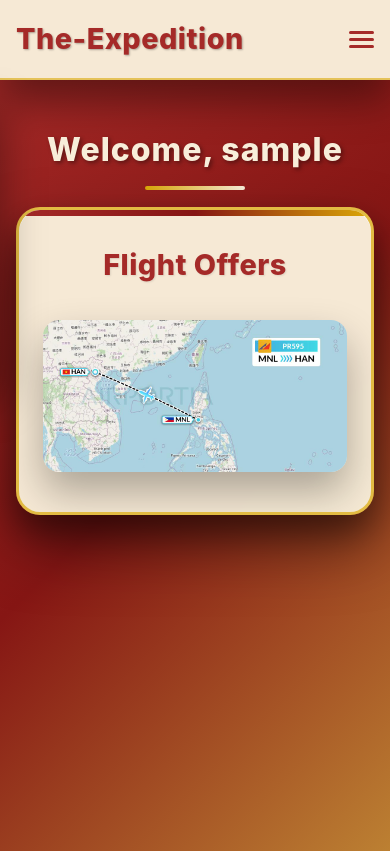
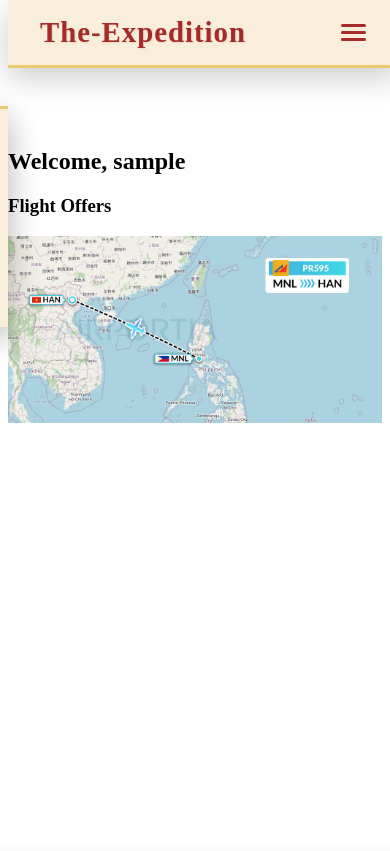
Before and after one commit to asdfgcarlo/TheExpedition, a Flask app: page /dashboard in a window 390 px wide. After the commit the page ends 423 px from the top, so only its background shows below. Run offline with Flask 3, Linux system fonts and the light colour scheme; the visitor is signed in with stand-in values (Sample User, id 1); some libraries are stand-ins or nearby versions.

Commit message:
update dashboard.html

```diff
--- a/static/dashboard.css
+++ b/static/dashboard.css
@@ -1,32 +1,16 @@
-/* dashboard.css - Red BG + Yellow Theme */
-* {
-    margin: 0;
-    padding: 0;
-    box-sizing: border-box;
-}
-
-body {
-    font-family: -apple-system, BlinkMacSystemFont, 'Segoe UI', Roboto, Oxygen, Ubuntu, Cantarell, sans-serif;
-    background: linear-gradient(135deg, #a52a28 0%, #861614 50%, #bc8032 100%);
-    min-height: 100vh;
-    color: #333;
-    padding-top: 110px;
-    line-height: 1.6;
-}
-
 /* ===========================================
-   NAVBAR
+   NAVBAR STYLES (Add to existing CSS)
    =========================================== */
 .navbar {
-    background: rgba(248, 238, 218, 0.98);
-    backdrop-filter: blur(15px);
+    background: rgba(248, 238, 218, 0.95);
+    backdrop-filter: blur(20px);
     padding: 1rem 0;
     position: fixed;
     top: 0;
     width: 100%;
     z-index: 1000;
-    box-shadow: 0 20px 40px rgba(0,0,0,0.4);
-    border-bottom: 2px solid rgba(219, 168, 7, 0.6);
+    box-shadow: 0 10px 30px rgba(0,0,0,0.2);
+    border-bottom: 3px solid rgba(219, 168, 7, 0.5);
 }
 
 .nav-container {
@@ -43,8 +27,8 @@ body {
     font-size: 1.8rem;
     font-weight: 800;
     text-decoration: none;
-    letter-spacing: 0.5px;
-    text-shadow: 1px 1px 2px rgba(0,0,0,0.3);
+    letter-spacing: 1px;
+    text-shadow: 1px 1px 2px rgba(0,0,0,0.1);
 }
 
 .nav-logo:hover {
@@ -61,9 +45,9 @@ body {
 .nav-item .nav-link {
     color: #a52a28;
     text-decoration: none;
-    font-weight: 700;
-    padding: 0.8rem 1.5rem;
-    border-radius: 12px;
+    font-weight: 600;
+    padding: 0.8rem 1.2rem;
+    border-radius: 25px;
     transition: all 0.3s ease;
     font-size: 1rem;
     position: relative;
@@ -71,9 +55,9 @@ body {
 
 .nav-link:hover {
     color: #f8eeda;
-    background: linear-gradient(135deg, #dba807 0%, #bc8032 100%);
+    background: linear-gradient(135deg, #dba807, #bc8032);
     transform: translateY(-2px);
-    box-shadow: 0 10px 25px rgba(219, 168, 7, 0.4);
+    box-shadow: 0 8px 20px rgba(219, 168, 7, 0.4);
 }
 
 .nav-btn {
@@ -89,7 +73,7 @@ body {
     background: linear-gradient(135deg, #f8eeda 0%, #dba807 100%);
     color: #861614 !important;
     transform: translateY(-3px);
-    box-shadow: 0 15px 35px rgba(219, 168, 7, 0.5);
+    box-shadow: 0 12px 25px rgba(219, 168, 7, 0.5);
 }
 
 .nav-logout {
@@ -102,6 +86,7 @@ body {
     color: #f8eeda !important;
 }
 
+/* Hamburger Menu */
 .hamburger {
     display: none;
     flex-direction: column;
@@ -117,103 +102,13 @@ body {
     transition: all 0.3s ease;
 }
 
-/* ===========================================
-   DASHBOARD CONTENT
-   =========================================== */
-.header {
-    color: #f8eeda;
-    font-size: clamp(2.5rem, 6vw, 4rem);
-    font-weight: 800;
-    text-align: center;
-    margin: 3rem 2rem 4rem;
-    text-shadow: 2px 2px 4px rgba(0,0,0,0.4);
-    letter-spacing: 1px;
-    position: relative;
-}
-
-.header::after {
-    content: '';
-    position: absolute;
-    bottom: -15px;
-    left: 50%;
-    transform: translateX(-50%);
-    width: 100px;
-    height: 4px;
-    background: linear-gradient(90deg, #dba807, #f8eeda);
-    border-radius: 2px;
-}
-
-.container {
-    max-width: 1200px;
-    margin: 0 auto;
-    padding: 0 2rem;
-    display: grid;
-    gap: 3rem;
-    min-height: calc(100vh - 200px);
-    align-content: start;
-}
-
-.card {
-    background: rgba(248, 238, 218, 0.98);
-    backdrop-filter: blur(20px);
-    border-radius: 24px;
-    padding: 3rem 2.5rem;
-    box-shadow:
-        0 30px 60px rgba(0,0,0,0.5),
-        0 15px 30px rgba(0,0,0,0.3),
-        inset 0 1px 0 rgba(255,255,255,1);
-    border: 3px solid rgba(219, 168, 7, 0.7);
-    text-align: center;
-    position: relative;
-    overflow: hidden;
-    transition: all 0.4s ease;
-    max-width: 500px;
-    margin: 0 auto;
-}
-
-.card::before {
-    content: '';
-    position: absolute;
-    top: 0;
-    left: 0;
-    right: 0;
-    height: 6px;
-    background: linear-gradient(90deg, #a52a28, #861614, #dba807);
-}
-
-.card:hover {
-    transform: translateY(-15px) scale(1.02);
-    box-shadow:
-        0 50px 100px rgba(0,0,0,0.6),
-        0 25px 50px rgba(0,0,0,0.4);
-}
-
-.card h3 {
-    color: #a52a28;
-    font-size: clamp(1.8rem, 4vw, 2.5rem);
-    font-weight: 800;
-    margin-bottom: 2rem;
-    text-shadow: 1px 1px 2px rgba(0,0,0,0.1);
-    letter-spacing: 0.5px;
-}
-
-.card img {
-    border-radius: 16px;
-    box-shadow: 0 20px 40px rgba(0,0,0,0.3);
-    transition: all 0.4s ease;
-    width: 100%;
-    height: auto;
-    max-height: 300px;
-    object-fit: cover;
-}
-
-.card:hover img {
-    transform: scale(1.05);
-    box-shadow: 0 30px 60px rgba(0,0,0,0.4);
+/* Main content padding for fixed navbar */
+body {
+    padding-top: 100px; /* Navbar height + spacing */
 }
 
 /* ===========================================
-   MOBILE RESPONSIVE
+   MOBILE RESPONSIVE NAVBAR
    =========================================== */
 @media (max-width: 768px) {
     .hamburger {
@@ -230,10 +125,10 @@ body {
         text-align: center;
         backdrop-filter: blur(20px);
         padding: 2rem 0;
-        gap: 1.5rem;
-        transition: left 0.3s ease;
-        box-shadow: 0 20px 40px rgba(0,0,0,0.4);
-        border-top: 2px solid rgba(219, 168, 7, 0.6);
+        gap: 1rem;
+        transition: 0.3s;
+        box-shadow: 0 10px 30px rgba(0,0,0,0.3);
+        border-top: 3px solid rgba(219, 168, 7, 0.5);
     }
 
     .nav-menu.active {
@@ -257,55 +152,357 @@ body {
     .nav-menu.active .nav-item:nth-child(4) { transition-delay: 0.4s; }
     .nav-menu.active .nav-item:nth-child(5) { transition-delay: 0.5s; }
 
-    .hamburger.active .bar:nth-child(1) {
-        transform: rotate(-45deg) translate(-5px, 6px);
-    }
-    .hamburger.active .bar:nth-child(2) {
-        opacity: 0;
-    }
-    .hamburger.active .bar:nth-child(3) {
-        transform: rotate(45deg) translate(-5px, -6px);
-    }
-
-    body {
-        padding-top: 100px;
-    }
-
-    .header {
-        margin: 2rem 1rem 3rem;
-        font-size: clamp(2rem, 8vw, 3rem);
-    }
-
-    .container {
-        padding: 0 1rem;
-        gap: 2rem;
-    }
-
-    .card {
-        padding: 2rem 1.5rem;
-        margin: 0;
+    body > a[href="/book"] button,
+    body > a[href="/logout"] button {
+        display: none; /* Remove duplicate buttons on mobile */
     }
 }
 
-@media (max-width: 480px) {
-    .nav-container {
-        padding: 0 1rem;
+/* Active page indicator */
+.nav-link.active {
+    background: linear-gradient(135deg, #dba807, #bc8032);
+    color: #f8eeda !important;
+}
+
+/* Update dashboard body padding */
+body:has(.header) {
+    padding-top: 120px;
+}/* ===========================================
+   NAVBAR STYLES (Add to existing CSS)
+   =========================================== */
+.navbar {
+    background: rgba(248, 238, 218, 0.95);
+    backdrop-filter: blur(20px);
+    padding: 1rem 0;
+    position: fixed;
+    top: 0;
+    width: 100%;
+    z-index: 1000;
+    box-shadow: 0 10px 30px rgba(0,0,0,0.2);
+    border-bottom: 3px solid rgba(219, 168, 7, 0.5);
+}
+
+.nav-container {
+    max-width: 1200px;
+    margin: 0 auto;
+    padding: 0 2rem;
+    display: flex;
+    justify-content: space-between;
+    align-items: center;
+}
+
+.nav-logo {
+    color: #a52a28;
+    font-size: 1.8rem;
+    font-weight: 800;
+    text-decoration: none;
+    letter-spacing: 1px;
+    text-shadow: 1px 1px 2px rgba(0,0,0,0.1);
+}
+
+.nav-logo:hover {
+    color: #861614;
+}
+
+.nav-menu {
+    display: flex;
+    list-style: none;
+    gap: 2rem;
+    align-items: center;
+}
+
+.nav-item .nav-link {
+    color: #a52a28;
+    text-decoration: none;
+    font-weight: 600;
+    padding: 0.8rem 1.2rem;
+    border-radius: 25px;
+    transition: all 0.3s ease;
+    font-size: 1rem;
+    position: relative;
+}
+
+.nav-link:hover {
+    color: #f8eeda;
+    background: linear-gradient(135deg, #dba807, #bc8032);
+    transform: translateY(-2px);
+    box-shadow: 0 8px 20px rgba(219, 168, 7, 0.4);
+}
+
+.nav-btn {
+    background: linear-gradient(135deg, #dba807 0%, #bc8032 100%);
+    color: #a52a28 !important;
+    border: 2px solid #f8eeda;
+    font-weight: 700;
+    text-transform: uppercase;
+    letter-spacing: 0.5px;
+}
+
+.nav-btn:hover {
+    background: linear-gradient(135deg, #f8eeda 0%, #dba807 100%);
+    color: #861614 !important;
+    transform: translateY(-3px);
+    box-shadow: 0 12px 25px rgba(219, 168, 7, 0.5);
+}
+
+.nav-logout {
+    color: #861614 !important;
+    font-weight: 700;
+}
+
+.nav-logout:hover {
+    background: linear-gradient(135deg, #a52a28, #861614);
+    color: #f8eeda !important;
+}
+
+/* Hamburger Menu */
+.hamburger {
+    display: none;
+    flex-direction: column;
+    cursor: pointer;
+    gap: 4px;
+}
+
+.hamburger .bar {
+    width: 25px;
+    height: 3px;
+    background: #a52a28;
+    border-radius: 2px;
+    transition: all 0.3s ease;
+}
+
+/* Main content padding for fixed navbar */
+body {
+    padding-top: 100px; /* Navbar height + spacing */
+}
+
+/* ===========================================
+   MOBILE RESPONSIVE NAVBAR
+   =========================================== */
+@media (max-width: 768px) {
+    .hamburger {
+        display: flex;
     }
 
-    .header {
-        margin: 1.5rem 0.5rem 2rem;
+    .nav-menu {
+        position: fixed;
+        left: -100%;
+        top: 90px;
+        flex-direction: column;
+        background: rgba(248, 238, 218, 0.98);
+        width: 100%;
+        text-align: center;
+        backdrop-filter: blur(20px);
+        padding: 2rem 0;
+        gap: 1rem;
+        transition: 0.3s;
+        box-shadow: 0 10px 30px rgba(0,0,0,0.3);
+        border-top: 3px solid rgba(219, 168, 7, 0.5);
+    }
+
+    .nav-menu.active {
+        left: 0;
+    }
+
+    .nav-item {
+        opacity: 0;
+        transform: translateX(30px);
+        transition: all 0.3s ease;
+    }
+
+    .nav-menu.active .nav-item {
+        opacity: 1;
+        transform: translateX(0);
+    }
+
+    .nav-menu.active .nav-item:nth-child(1) { transition-delay: 0.1s; }
+    .nav-menu.active .nav-item:nth-child(2) { transition-delay: 0.2s; }
+    .nav-menu.active .nav-item:nth-child(3) { transition-delay: 0.3s; }
+    .nav-menu.active .nav-item:nth-child(4) { transition-delay: 0.4s; }
+    .nav-menu.active .nav-item:nth-child(5) { transition-delay: 0.5s; }
+
+    body > a[href="/book"] button,
+    body > a[href="/logout"] button {
+        display: none; /* Remove duplicate buttons on mobile */
     }
 }
 
-/* Accessibility */
-@media (prefers-reduced-motion: reduce) {
-    * {
-        transition-duration: 0.01ms !important;
-        animation-duration: 0.01ms !important;
+/* Active page indicator */
+.nav-link.active {
+    background: linear-gradient(135deg, #dba807, #bc8032);
+    color: #f8eeda !important;
+}
+
+/* Update dashboard body padding */
+body:has(.header) {
+    padding-top: 120px;
+}/* ===========================================
+   NAVBAR STYLES (Add to existing CSS)
+   =========================================== */
+.navbar {
+    background: rgba(248, 238, 218, 0.95);
+    backdrop-filter: blur(20px);
+    padding: 1rem 0;
+    position: fixed;
+    top: 0;
+    width: 100%;
+    z-index: 1000;
+    box-shadow: 0 10px 30px rgba(0,0,0,0.2);
+    border-bottom: 3px solid rgba(219, 168, 7, 0.5);
+}
+
+.nav-container {
+    max-width: 1200px;
+    margin: 0 auto;
+    padding: 0 2rem;
+    display: flex;
+    justify-content: space-between;
+    align-items: center;
+}
+
+.nav-logo {
+    color: #a52a28;
+    font-size: 1.8rem;
+    font-weight: 800;
+    text-decoration: none;
+    letter-spacing: 1px;
+    text-shadow: 1px 1px 2px rgba(0,0,0,0.1);
+}
+
+.nav-logo:hover {
+    color: #861614;
+}
+
+.nav-menu {
+    display: flex;
+    list-style: none;
+    gap: 2rem;
+    align-items: center;
+}
+
+.nav-item .nav-link {
+    color: #a52a28;
+    text-decoration: none;
+    font-weight: 600;
+    padding: 0.8rem 1.2rem;
+    border-radius: 25px;
+    transition: all 0.3s ease;
+    font-size: 1rem;
+    position: relative;
+}
+
+.nav-link:hover {
+    color: #f8eeda;
+    background: linear-gradient(135deg, #dba807, #bc8032);
+    transform: translateY(-2px);
+    box-shadow: 0 8px 20px rgba(219, 168, 7, 0.4);
+}
+
+.nav-btn {
+    background: linear-gradient(135deg, #dba807 0%, #bc8032 100%);
+    color: #a52a28 !important;
+    border: 2px solid #f8eeda;
+    font-weight: 700;
+    text-transform: uppercase;
+    letter-spacing: 0.5px;
+}
+
+.nav-btn:hover {
+    background: linear-gradient(135deg, #f8eeda 0%, #dba807 100%);
+    color: #861614 !important;
+    transform: translateY(-3px);
+    box-shadow: 0 12px 25px rgba(219, 168, 7, 0.5);
+}
+
+.nav-logout {
+    color: #861614 !important;
+    font-weight: 700;
+}
+
+.nav-logout:hover {
+    background: linear-gradient(135deg, #a52a28, #861614);
+    color: #f8eeda !important;
+}
+
+/* Hamburger Menu */
+.hamburger {
+    display: none;
+    flex-direction: column;
+    cursor: pointer;
+    gap: 4px;
+}
+
+.hamburger .bar {
+    width: 25px;
+    height: 3px;
+    background: #a52a28;
+    border-radius: 2px;
+    transition: all 0.3s ease;
+}
+
+/* Main content padding for fixed navbar */
+body {
+    padding-top: 100px; /* Navbar height + spacing */
+}
+
+/* ===========================================
+   MOBILE RESPONSIVE NAVBAR
+   =========================================== */
+@media (max-width: 768px) {
+    .hamburger {
+        display: flex;
+    }
+
+    .nav-menu {
+        position: fixed;
+        left: -100%;
+        top: 90px;
+        flex-direction: column;
+        background: rgba(248, 238, 218, 0.98);
+        width: 100%;
+        text-align: center;
+        backdrop-filter: blur(20px);
+        padding: 2rem 0;
+        gap: 1rem;
+        transition: 0.3s;
+        box-shadow: 0 10px 30px rgba(0,0,0,0.3);
+        border-top: 3px solid rgba(219, 168, 7, 0.5);
+    }
+
+    .nav-menu.active {
+        left: 0;
+    }
+
+    .nav-item {
+        opacity: 0;
+        transform: translateX(30px);
+        transition: all 0.3s ease;
+    }
+
+    .nav-menu.active .nav-item {
+        opacity: 1;
+        transform: translateX(0);
+    }
+
+    .nav-menu.active .nav-item:nth-child(1) { transition-delay: 0.1s; }
+    .nav-menu.active .nav-item:nth-child(2) { transition-delay: 0.2s; }
+    .nav-menu.active .nav-item:nth-child(3) { transition-delay: 0.3s; }
+    .nav-menu.active .nav-item:nth-child(4) { transition-delay: 0.4s; }
+    .nav-menu.active .nav-item:nth-child(5) { transition-delay: 0.5s; }
+
+    body > a[href="/book"] button,
+    body > a[href="/logout"] button {
+        display: none; /* Remove duplicate buttons on mobile */
     }
 }
 
-a:focus-visible {
-    outline: 3px solid #dba807;
-    outline-offset: 2px;
+/* Active page indicator */
+.nav-link.active {
+    background: linear-gradient(135deg, #dba807, #bc8032);
+    color: #f8eeda !important;
 }
+
+/* Update dashboard body padding */
+body:has(.header) {
+    padding-top: 120px;
+}
--- a/templates/dashboard.html
+++ b/templates/dashboard.html
@@ -49,5 +49,15 @@
             <img src="{{ url_for('static', filename='phtohan.jpg') }}" alt="Flight Offers" width="100%">
         </div>
     </div>
+    <script>
+    const hamburger = document.querySelector(".hamburger");
+    const navMenu = document.querySelector(".nav-menu");
+
+    hamburger.addEventListener("click", () => {
+        hamburger.classList.toggle("active");
+        navMenu.classList.toggle("active");
+    });
+</script>
 </body>
+
 </html>
```
